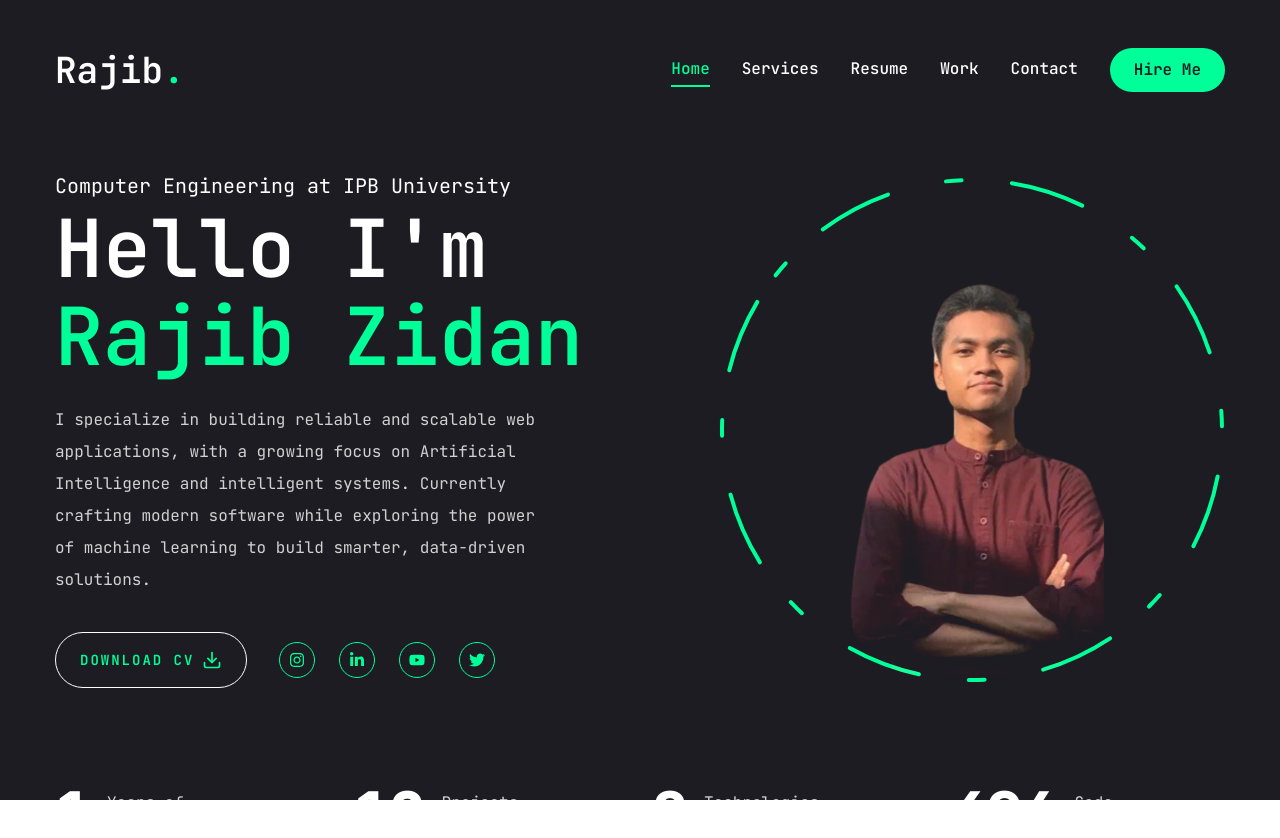
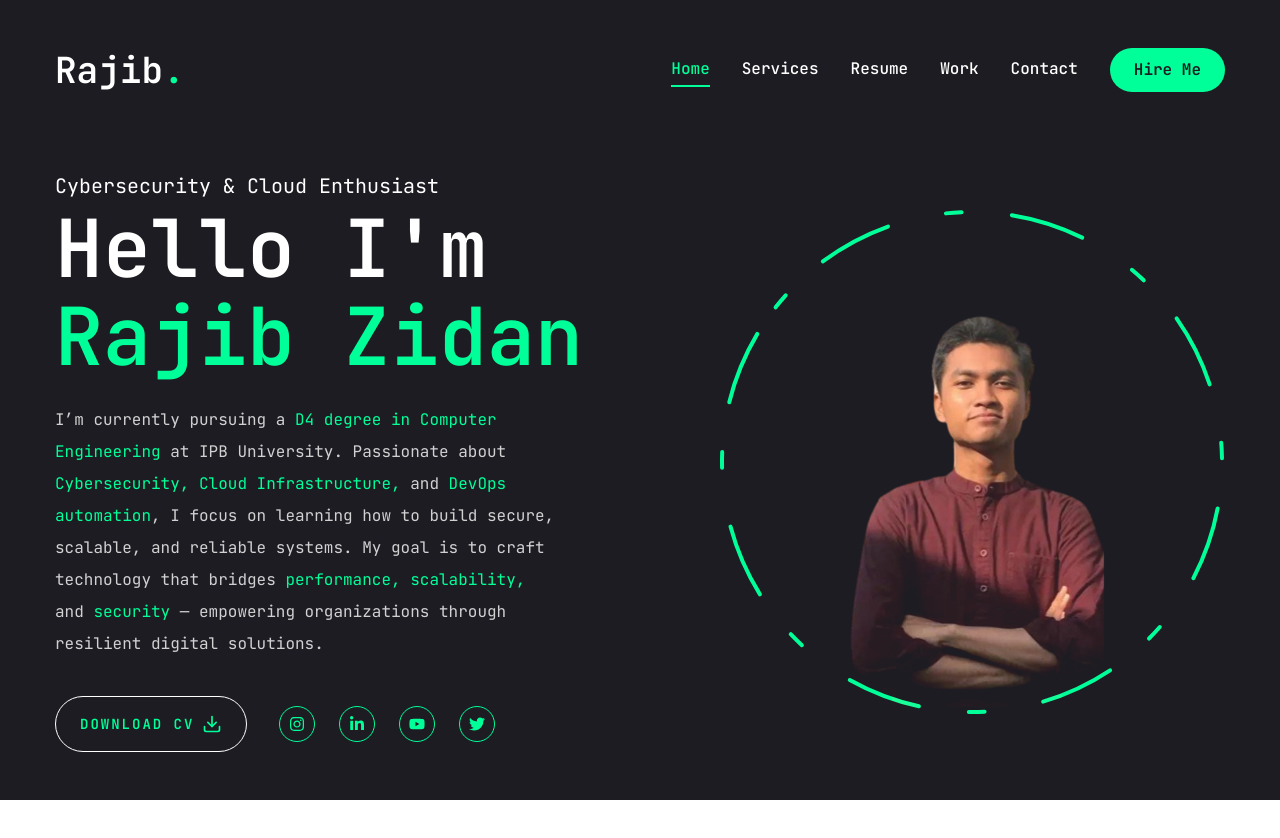
Before and after one commit to jbunnnn/rajib-portofolio, a Next.js app: page / in a window 1280 px wide. Shown: the top 838 px of the page. Built offline with nearby package versions, Linux system fonts and the light colour scheme.

Commit message:
Update page.jsx

```diff
--- a/app/page.jsx
+++ b/app/page.jsx
@@ -1,5 +1,5 @@
 import { Button } from "@/components/ui/button";
-import { FiDownload } from 'react-icons/fi'
+import { FiDownload } from "react-icons/fi";
 
 // component
 import Social from "@/components/ui/Social";
@@ -7,49 +7,54 @@ import Photo from "@/components/ui/Photo";
 import Stats from "@/components/ui/Stats";
 
 const Home = () => {
-  return <section className="h-full">
-    <div className="container mx-autoh-full">
-      <div className="flex flex-col xl:flex-row items-center justify-between xl:pt-8 xl:pb-24 ">
+  return (
+    <section className="h-full">
+      <div className="container h-full mx-auto">
+        <div className="flex flex-col items-center justify-between xl:flex-row xl:pt-8 xl:pb-24">
           {/* text */}
-        <div className="text-center xl:text-left order-2 xl:order-none">
-          <span className="text-xl">Computer Engineering at IPB University</span>
-          <h1 className="h1 mb-6">
+          <div className="order-2 text-center xl:text-left xl:order-none">
+            <span className="text-xl">Cybersecurity & Cloud Enthusiast</span>
+            <h1 className="mb-6 h1">
               Hello I'm <br /> <span className="text-accent">Rajib Zidan</span>
             </h1>
             <p className="max-w-[500px] mb-9 text-white/80">
-          I specialize in building reliable and scalable web applications,
-with a growing focus on Artificial Intelligence and intelligent systems.
-Currently crafting modern software while exploring the power of machine learning
-to build smarter, data-driven solutions.
+              I’m currently pursuing a <span className="text-accent">D4 degree in Computer Engineering</span> at IPB University.
+              Passionate about <span className="text-accent">Cybersecurity, Cloud Infrastructure,</span> and
+              <span className="text-accent"> DevOps automation</span>, I focus on learning how to build
+              secure, scalable, and reliable systems.
+              My goal is to craft technology that bridges <span className="text-accent">performance, scalability,</span> and
+              <span className="text-accent"> security</span> — empowering organizations through resilient digital solutions.
             </p>
+
             {/* btn and socials */}
-          <div className="flex flex-col xl:flex-row items-center gap-8">
+            <div className="flex flex-col items-center gap-8 xl:flex-row">
               <Button
                 variant="outline"
                 size="lg"
-            className="uppercase flex items-center gap-2 border border-white"
+                className="flex items-center gap-2 uppercase border border-white"
               >
                 <span>Download CV</span>
                 <FiDownload className="text-xl" />
               </Button>
+
               <div className="mb-8 xl:mb-0">
                 <Social
-              containerStyles="flex gap-6" iconStyles="w-9 h-9 border
-              border-accent rounded-full flex justify-center items-center
-              text-accent text-base hover:bg-accent hover:text-primary hover:transition-all duration-500"
+                  containerStyles="flex gap-6"
+                  iconStyles="w-9 h-9 border border-accent rounded-full flex justify-center items-center text-accent text-base hover:bg-accent hover:text-primary transition-all duration-500"
                 />
               </div>
             </div>
           </div>
+
           {/* photo */}
-        <div className="order-1 xl:order-none mb-8 xl:mb-0">
+          <div className="order-1 mb-8 xl:order-none xl:mb-0">
             <Photo />
           </div>
         </div>
       </div>
       <Stats />
     </section>
-
+  );
 };
 
 export default Home;
```
Lines whose indentation alone changed are shown as unchanged.
